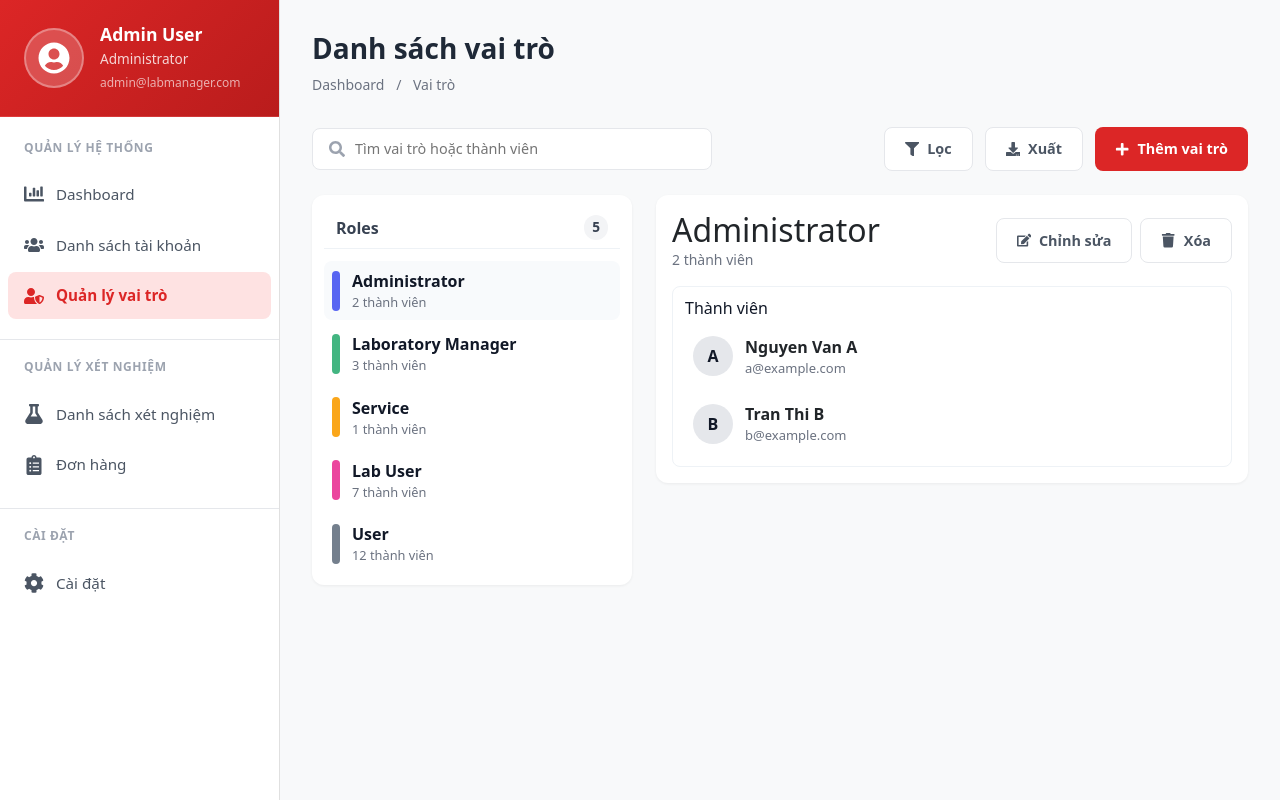
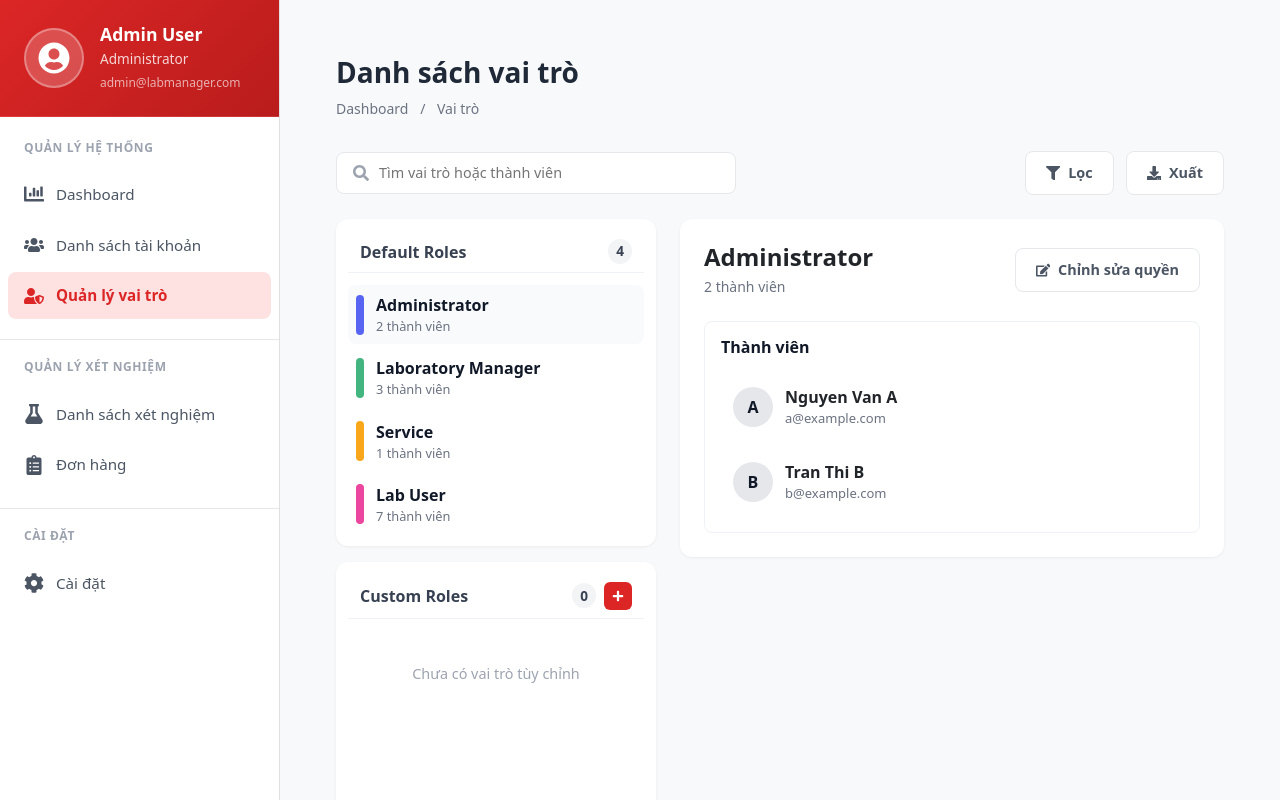
Before and after one commit to laptruong-hub/Laboratory-Management-ReactJS, a React (Vite) app: page /features/roles in a window 1280 px wide. Built offline with nearby package versions, Linux system fonts and the light colour scheme.

Commit message:
mod(ui): role page modified

```diff
--- a/src/pages/role/RolesPage.tsx
+++ b/src/pages/role/RolesPage.tsx
@@ -7,12 +7,15 @@ import {
   FaTrash,
   FaFilter,
   FaDownload,
+  FaChevronLeft,
+  FaChevronRight,
 } from "react-icons/fa";
 
 const PageContainer = styled.div`
   width: 100%;
   max-width: 1400px;
   margin: 0 auto;
+  padding: 1.5rem;
 `;
 
 const PageHeader = styled.div`
@@ -121,7 +124,6 @@ const Button = styled.button<{ $variant?: "primary" | "secondary" }>`
       : `background:white;color:#4b5563;border:1px solid #e5e7eb; &:hover{background:#f9fafb}`}
 `;
 
-// New layout styled components for Discord-like roles list
 const FlexLayout = styled.div`
   display: flex;
   gap: 1.5rem;
@@ -130,6 +132,12 @@ const FlexLayout = styled.div`
 
 const Sidebar = styled.aside`
   width: 320px;
+  display: flex;
+  flex-direction: column;
+  gap: 1rem;
+`;
+
+const SidebarSection = styled.div`
   background: white;
   border-radius: 12px;
   box-shadow: 0 1px 3px rgba(0, 0, 0, 0.06);
@@ -147,6 +155,30 @@ const SidebarHeader = styled.div`
   border-bottom: 1px solid #eef2f6;
 `;
 
+const AddRoleButton = styled.button`
+  display: flex;
+  align-items: center;
+  justify-content: center;
+  gap: 0.5rem;
+  padding: 0.5rem;
+  background: #dc2626;
+  color: white;
+  border: none;
+  border-radius: 6px;
+  font-weight: 600;
+  font-size: 0.85rem;
+  cursor: pointer;
+  transition: all 0.2s ease;
+
+  &:hover {
+    background: #b91c1c;
+  }
+
+  svg {
+    font-size: 0.75rem;
+  }
+`;
+
 const CountBadge = styled.span`
   background: #f3f4f6;
   color: #374151;
@@ -161,6 +193,7 @@ const RoleList = styled.div`
   flex-direction: column;
   gap: 0.25rem;
   margin-top: 0.75rem;
+  min-height: 240px;
 `;
 
 const RoleItem = styled.div<{ $active?: boolean; roleColor?: string }>`
@@ -208,35 +241,79 @@ const RoleActions = styled.div`
   color: #6b7280;
   svg {
     cursor: pointer;
+    &:hover {
+      color: #dc2626;
     }
+  }
+`;
+
+const PaginationControls = styled.div`
+  display: flex;
+  justify-content: center;
+  align-items: center;
+  gap: 0.5rem;
+  margin-top: 0.75rem;
+  padding-top: 0.75rem;
+  border-top: 1px solid #eef2f6;
+`;
+
+const PaginationButton = styled.button`
+  display: inline-flex;
+  align-items: center;
+  justify-content: center;
+  width: 28px;
+  height: 28px;
+  padding: 0;
+  background: white;
+  border: 1px solid #e5e7eb;
+  border-radius: 6px;
+  font-size: 0.85rem;
+  cursor: pointer;
+  transition: all 0.2s ease;
+
+  &:hover:not(:disabled) {
+    background: #f9fafb;
+  }
+
+  &:disabled {
+    opacity: 0.5;
+    cursor: not-allowed;
+  }
+`;
+
+const PageInfo = styled.span`
+  font-size: 0.85rem;
+  color: #6b7280;
 `;
 
 const Content = styled.main`
   flex: 1;
   background: white;
   border-radius: 12px;
-  padding: 1rem;
+  padding: 1.5rem;
   box-shadow: 0 1px 3px rgba(0, 0, 0, 0.06);
+  overflow: auto;
 `;
 
 const ContentHeader = styled.div`
   display: flex;
   justify-content: space-between;
   align-items: center;
-  margin-bottom: 1rem;
+  margin-bottom: 1.5rem;
 `;
 
 const Panel = styled.section`
   background: white;
   border-radius: 8px;
-  padding: 0.75rem;
+  padding: 1rem;
   border: 1px solid #eef2f6;
 `;
 
 const SectionTitle = styled.h3`
-  margin: 0 0 0.5rem 0;
+  margin: 0 0 1rem 0;
   font-size: 1rem;
   color: #111827;
+  font-weight: 700;
 `;
 
 const MemberList = styled.div`
@@ -249,7 +326,7 @@ const MemberRow = styled.div`
   display: flex;
   gap: 0.75rem;
   align-items: center;
-  padding: 0.5rem;
+  padding: 0.75rem;
   border-radius: 8px;
   transition: background 0.12s ease;
 
@@ -268,9 +345,9 @@ const Avatar = styled.div`
   justify-content: center;
   color: #111827;
   font-weight: 700;
+  flex-shrink: 0;
 `;
 
-// Modal and permission editor styles
 const ModalOverlay = styled.div`
   position: fixed;
   inset: 0;
@@ -294,6 +371,8 @@ const ModalHeader = styled.div`
   padding: 1rem 1.25rem;
   font-weight: 800;
   border-bottom: 1px solid #eef2f6;
+  font-size: 1.1rem;
+  color: #111827;
 `;
 
 const ModalBody = styled.div`
@@ -319,14 +398,17 @@ const PermissionGroup = styled.div`
 const GroupTitle = styled.div`
   font-weight: 700;
   margin-bottom: 0.5rem;
+  color: #374151;
 `;
 
 const PermissionRow = styled.div`
   display: flex;
   justify-content: space-between;
   align-items: center;
-  padding: 0.4rem 0.5rem;
+  padding: 0.5rem;
   border-radius: 6px;
+  font-size: 0.9rem;
+  color: #4b5563;
 `;
 
 const ToggleSwitch = styled.label`
@@ -369,26 +451,6 @@ const ToggleSwitch = styled.label`
   }
 `;
 
-const DefaultsColumn = styled.div`
-  flex: 1;
-  border-left: 1px solid #eef2f6;
-  padding-left: 1rem;
-`;
-
-const ChipRow = styled.div`
-  display: flex;
-  gap: 0.5rem;
-  flex-wrap: wrap;
-`;
-
-const RoleChip = styled.div<{ small?: boolean }>`
-  background: #f3f4f6;
-  padding: ${(props) => (props.small ? "0.25rem 0.5rem" : "0.35rem 0.8rem")};
-  border-radius: 999px;
-  font-weight: 700;
-  font-size: ${(props) => (props.small ? "0.75rem" : "0.85rem")};
-`;
-
 const ModalFooter = styled.div`
   display: flex;
   justify-content: flex-end;
@@ -396,12 +458,54 @@ const ModalFooter = styled.div`
   margin-top: 1rem;
 `;
 
+const EmptyState = styled.div`
+  padding: 2rem;
+  text-align: center;
+  color: #9ca3af;
+  font-size: 0.9rem;
+`;
+
+const FormGroup = styled.div`
+  display: flex;
+  flex-direction: column;
+  gap: 0.5rem;
+  margin-bottom: 1rem;
+`;
+
+const Label = styled.label`
+  font-weight: 600;
+  color: #374151;
+  font-size: 0.9rem;
+`;
+
+const Input = styled.input`
+  width: 100%;
+  padding: 0.5rem 0.75rem;
+  border: 1px solid #e5e7eb;
+  border-radius: 8px;
+  font-size: 0.9rem;
+  outline: none;
+  transition: border-color 0.2s ease;
+
+  &:focus {
+    border-color: #dc2626;
+  }
+`;
+
+const ColorInput = styled.input`
+  width: 80px;
+  height: 40px;
+  border: 1px solid #e5e7eb;
+  border-radius: 8px;
+  cursor: pointer;
+`;
 
 interface Role {
   id: number;
   name: string;
-  color: string; // hex or name used for stripe
+  color: string;
   members: number;
+  isDefault?: boolean;
 }
 
 interface Member {
@@ -410,6 +514,8 @@ interface Member {
   email?: string;
 }
 
+const ROLES_PER_PAGE = 3;
+const MEMBERS_PER_PAGE = 5;
 
 const RolesPage: React.FC = () => {
   const [searchTerm, setSearchTerm] = useState("");
@@ -423,21 +529,46 @@ const RolesPage: React.FC = () => {
   );
   const [roleNameInput, setRoleNameInput] = useState("");
   const [roleColorInput, setRoleColorInput] = useState("#5865F2");
-  const [editingRoleId, setEditingRoleId] = useState<number | null>(null);
+  const [customRolesPage, setCustomRolesPage] = useState(0);
+  const [membersPage, setMembersPage] = useState(0);
+
   const filterRef = useRef<HTMLDivElement | null>(null);
+  const memberListRef = useRef<HTMLDivElement | null>(null);
+  const defaultRolesRef = useRef<HTMLDivElement | null>(null);
+  const customRolesRef = useRef<HTMLDivElement | null>(null);
 
-  // Mock roles
+  const [memberListHeight, setMemberListHeight] = useState("auto");
+
   const initialRoles: Role[] = [
-    { id: 1, name: "Administrator", color: "#5865F2", members: 2 },
-    { id: 2, name: "Laboratory Manager", color: "#43B581", members: 3 },
-    { id: 3, name: "Service", color: "#FAA61A", members: 1 },
-    { id: 4, name: "Lab User", color: "#EB459E", members: 7 },
-    { id: 5, name: "User", color: "#747F8D", members: 12 },
+    {
+      id: 1,
+      name: "Administrator",
+      color: "#5865F2",
+      members: 2,
+      isDefault: true,
+    },
+    {
+      id: 2,
+      name: "Laboratory Manager",
+      color: "#43B581",
+      members: 3,
+      isDefault: true,
+    },
+    { id: 3, name: "Service", color: "#FAA61A", members: 1, isDefault: true },
+    {
+      id: 4,
+      name: "Lab User",
+      color: "#EB459E",
+      members: 7,
+      isDefault: true,
+    },
   ];
 
   const [rolesState, setRolesState] = useState<Role[]>(initialRoles);
 
-  // Mock members for the selected role (by role id)
+  const defaultRoles = rolesState.filter((r) => r.isDefault);
+  const customRoles = rolesState.filter((r) => !r.isDefault);
+
   const membersMap: Record<number, Member[]> = {
     1: [
       { id: 1, name: "Nguyen Van A", email: "a@example.com" },
@@ -458,13 +589,8 @@ const RolesPage: React.FC = () => {
       { id: 12, name: "User 6" },
       { id: 13, name: "User 7" },
     ],
-    5: Array.from({ length: 12 }).map((_, i) => ({
-      id: 20 + i,
-      name: `Member ${i + 1}`,
-    })),
   };
 
-  // Permission groups used inside the modal (mock)
   const permissionGroups: { title: string; items: string[] }[] = [
     { title: "Quyền hạn cơ bản", items: ["Read only"] },
     {
@@ -482,9 +608,8 @@ const RolesPage: React.FC = () => {
     rolesState.find((r) => r.id === selectedRoleId) ?? rolesState[0];
   const members = selectedRoleId ? membersMap[selectedRoleId] ?? [] : [];
 
-
-  const sortedRoles = React.useMemo(() => {
-    const copy = [...rolesState];
+  const sortRoles = (roles: Role[]) => {
+    const copy = [...roles];
     if (sortOption === "role") {
       return copy.sort((a, b) =>
         a.name.localeCompare(b.name, "en", { sensitivity: "base" })
@@ -494,7 +619,49 @@ const RolesPage: React.FC = () => {
       return copy.sort((a, b) => b.members - a.members);
     }
     return copy;
-  }, [rolesState, sortOption]);
+  };
+
+  const sortedDefaultRoles = sortRoles(defaultRoles);
+  const sortedCustomRoles = sortRoles(customRoles);
+
+  // Pagination for custom roles
+  const totalCustomPages = Math.ceil(sortedCustomRoles.length / ROLES_PER_PAGE);
+  const paginatedCustomRoles = sortedCustomRoles.slice(
+    customRolesPage * ROLES_PER_PAGE,
+    (customRolesPage + 1) * ROLES_PER_PAGE
+  );
+
+  // Pagination for members
+  const totalMemberPages = Math.ceil(members.length / MEMBERS_PER_PAGE);
+  const paginatedMembers = members.slice(
+    membersPage * MEMBERS_PER_PAGE,
+    (membersPage + 1) * MEMBERS_PER_PAGE
+  );
+
+  const handleRoleSelect = (roleId: number) => {
+    setSelectedRoleId(roleId);
+    setMembersPage(0);
+    // Scroll member list to top
+    if (memberListRef.current) {
+      memberListRef.current.scrollTo({ top: 0, behavior: "smooth" });
+    }
+  };
+
+  // Calculate member list height based on sidebar sections
+  useEffect(() => {
+    const calculateHeight = () => {
+      if (defaultRolesRef.current && customRolesRef.current) {
+        const defaultHeight = defaultRolesRef.current.offsetHeight;
+        const customHeight = customRolesRef.current.offsetHeight;
+        const totalHeight = defaultHeight + customHeight + 16; // 16px is the gap
+        setMemberListHeight(`${totalHeight}px`);
+      }
+    };
+
+    calculateHeight();
+    window.addEventListener("resize", calculateHeight);
+    return () => window.removeEventListener("resize", calculateHeight);
+  }, [sortedDefaultRoles.length, sortedCustomRoles.length, customRolesPage]);
 
   useEffect(() => {
     function onDocClick(e: MouseEvent) {
@@ -581,34 +748,21 @@ const RolesPage: React.FC = () => {
             <FaDownload />
             Xuất
           </Button>
-          <Button
-            $variant="primary"
-            onClick={() => {
-              // Open create modal in create mode (not editing)
-              setEditingRoleId(null);
-              setRoleNameInput("");
-              setRoleColorInput("#5865F2");
-              setShowCreateModal(true);
-            }}
-          >
-            <FaPlus />
-            Thêm vai trò
-          </Button>
         </ActionButtons>
       </ControlBar>
 
-      {/* Discord-like two-column */}
       <FlexLayout>
         <Sidebar>
+          <SidebarSection ref={defaultRolesRef}>
             <SidebarHeader>
-            Roles
-            <CountBadge>{rolesState.length}</CountBadge>
+              Default Roles
+              <CountBadge>{defaultRoles.length}</CountBadge>
             </SidebarHeader>
             <RoleList>
-            {sortedRoles.map((role) => (
+              {sortedDefaultRoles.map((role) => (
                 <RoleItem
                   key={role.id}
-                onClick={() => setSelectedRoleId(role.id)}
+                  onClick={() => handleRoleSelect(role.id)}
                   $active={role.id === selectedRoleId}
                   roleColor={role.color}
                   title={`${role.name} — ${role.members} thành viên`}
@@ -618,19 +772,110 @@ const RolesPage: React.FC = () => {
                     <RoleName>{role.name}</RoleName>
                     <RoleMeta>{role.members} thành viên</RoleMeta>
                   </RoleLabel>
-                <RoleActions>
-                  {/* left-item delete removed per design */}
+                </RoleItem>
+              ))}
+            </RoleList>
+          </SidebarSection>
+
+          <SidebarSection ref={customRolesRef}>
+            <SidebarHeader>
+              Custom Roles
+              <div
+                style={{ display: "flex", gap: "0.5rem", alignItems: "center" }}
+              >
+                <CountBadge>{customRoles.length}</CountBadge>
+                <AddRoleButton
+                  onClick={() => {
+                    setRoleNameInput("");
+                    setRoleColorInput("#5865F2");
+                    setShowCreateModal(true);
+                  }}
+                >
+                  <FaPlus />
+                </AddRoleButton>
+              </div>
+            </SidebarHeader>
+            <RoleList>
+              {customRoles.length === 0 ? (
+                <EmptyState>Chưa có vai trò tùy chỉnh</EmptyState>
+              ) : (
+                <>
+                  {paginatedCustomRoles.map((role) => (
+                    <RoleItem
+                      key={role.id}
+                      onClick={() => handleRoleSelect(role.id)}
+                      $active={role.id === selectedRoleId}
+                      roleColor={role.color}
+                      title={`${role.name} — ${role.members} thành viên`}
+                    >
+                      <RoleLeftStripe
+                        style={{ backgroundColor: role.color }}
+                      />
+                      <RoleLabel>
+                        <RoleName>{role.name}</RoleName>
+                        <RoleMeta>{role.members} thành viên</RoleMeta>
+                      </RoleLabel>
+                      <RoleActions onClick={(e) => e.stopPropagation()}>
+                        <FaEdit
+                          size={14}
+                          onClick={() => {
+                            setRoleNameInput(role.name);
+                            setRoleColorInput(role.color);
+                            setShowCreateModal(true);
+                          }}
+                        />
+                        <FaTrash
+                          size={14}
+                          onClick={() => {
+                            setSelectedRoleId(role.id);
+                            setShowDeleteConfirm(true);
+                          }}
+                        />
                       </RoleActions>
                     </RoleItem>
                   ))}
+
+                  {totalCustomPages > 1 && (
+                    <PaginationControls>
+                      <PaginationButton
+                        onClick={() =>
+                          setCustomRolesPage((p) => Math.max(0, p - 1))
+                        }
+                        disabled={customRolesPage === 0}
+                      >
+                        <FaChevronLeft />
+                      </PaginationButton>
+                      <PageInfo>
+                        {customRolesPage + 1} / {totalCustomPages}
+                      </PageInfo>
+                      <PaginationButton
+                        onClick={() =>
+                          setCustomRolesPage((p) =>
+                            Math.min(totalCustomPages - 1, p + 1)
+                          )
+                        }
+                        disabled={customRolesPage >= totalCustomPages - 1}
+                      >
+                        <FaChevronRight />
+                      </PaginationButton>
+                    </PaginationControls>
+                  )}
+                </>
+              )}
             </RoleList>
+          </SidebarSection>
         </Sidebar>
 
-        <Content>
+        <Content
+          ref={memberListRef}
+          style={{ maxHeight: memberListHeight }}
+        >
           <ContentHeader>
             <div>
-              <h2 style={{ margin: 0 }}>{selectedRole?.name}</h2>
-              <div style={{ color: "#6b7280", fontSize: 14 }}>
+              <h2 style={{ margin: 0, fontSize: "1.5rem", fontWeight: 700 }}>
+                {selectedRole?.name}
+              </h2>
+              <div style={{ color: "#6b7280", fontSize: 14, marginTop: 4 }}>
                 {selectedRole?.members} thành viên
               </div>
             </div>
@@ -638,18 +883,19 @@ const RolesPage: React.FC = () => {
               <Button
                 $variant="secondary"
                 onClick={() => {
-                  // restore previous behavior: open permissions modal
                   setShowModal(true);
                 }}
               >
-                <FaEdit /> Chỉnh sửa
+                <FaEdit /> Chỉnh sửa quyền
               </Button>
+              {!selectedRole?.isDefault && (
                 <Button
                   $variant="secondary"
                   onClick={() => setShowDeleteConfirm(true)}
                 >
                   <FaTrash /> Xóa
                 </Button>
+              )}
             </div>
           </ContentHeader>
 
@@ -657,9 +903,11 @@ const RolesPage: React.FC = () => {
             <SectionTitle>Thành viên</SectionTitle>
             <MemberList>
               {members.length === 0 && (
-                <div style={{ color: "#9ca3af" }}>Không có thành viên</div>
+                <div style={{ color: "#9ca3af", textAlign: "center", padding: "1rem" }}>
+                  Không có thành viên
+                </div>
               )}
-              {members.map((m) => (
+              {paginatedMembers.map((m) => (
                 <MemberRow key={m.id}>
                   <Avatar>
                     {m.name.split(" ").pop()?.charAt(0) ?? m.name.charAt(0)}
@@ -675,13 +923,38 @@ const RolesPage: React.FC = () => {
                 </MemberRow>
               ))}
             </MemberList>
+
+            {totalMemberPages > 1 && (
+              <PaginationControls>
+                <PaginationButton
+                  onClick={() => setMembersPage((p) => Math.max(0, p - 1))}
+                  disabled={membersPage === 0}
+                >
+                  <FaChevronLeft />
+                </PaginationButton>
+                <PageInfo>
+                  {membersPage + 1} / {totalMemberPages}
+                </PageInfo>
+                <PaginationButton
+                  onClick={() =>
+                    setMembersPage((p) => Math.min(totalMemberPages - 1, p + 1))
+                  }
+                  disabled={membersPage >= totalMemberPages - 1}
+                >
+                  <FaChevronRight />
+                </PaginationButton>
+              </PaginationControls>
+            )}
           </Panel>
         </Content>
       </FlexLayout>
+
       {showModal && (
         <ModalOverlay onClick={() => setShowModal(false)}>
           <ModalContent onClick={(e) => e.stopPropagation()}>
-            <ModalHeader>Chỉnh sửa quyền hạn</ModalHeader>
+            <ModalHeader>
+              Chỉnh sửa quyền hạn - {selectedRole?.name}
+            </ModalHeader>
             <ModalBody>
               <ModalColumns>
                 <PermissionsColumn style={{ flex: 1 }}>
@@ -710,16 +983,13 @@ const RolesPage: React.FC = () => {
               </ModalColumns>
 
               <ModalFooter>
-                <Button
-                  $variant="secondary"
-                  onClick={() => setShowModal(false)}
-                >
+                <Button $variant="secondary" onClick={() => setShowModal(false)}>
                   Hủy
                 </Button>
                 <Button
                   $variant="primary"
                   onClick={() => {
-                    /* TODO: save */ setShowModal(false);
+                    setShowModal(false);
                   }}
                 >
                   Cập nhật
@@ -729,6 +999,7 @@ const RolesPage: React.FC = () => {
           </ModalContent>
         </ModalOverlay>
       )}
+
       {showDeleteConfirm && (
         <ModalOverlay onClick={() => setShowDeleteConfirm(false)}>
           <ModalContent onClick={(e) => e.stopPropagation()}>
@@ -754,7 +1025,6 @@ const RolesPage: React.FC = () => {
                       const next = prev.filter(
                         (r) => r.id !== (selectedRole?.id ?? -1)
                       );
-                      // choose the next selected id
                       const nextId = next.length > 0 ? next[0].id : null;
                       setSelectedRoleId(nextId);
                       return next;
@@ -773,25 +1043,25 @@ const RolesPage: React.FC = () => {
       {showCreateModal && (
         <ModalOverlay onClick={() => setShowCreateModal(false)}>
           <ModalContent onClick={(e) => e.stopPropagation()}>
-            <ModalHeader>Tạo vai trò mới</ModalHeader>
+            <ModalHeader>Tạo vai trò tùy chỉnh</ModalHeader>
             <ModalBody>
-              <div
-                style={{ display: "flex", flexDirection: "column", gap: 12 }}
-              >
-                <label>Tên vai trò</label>
-                <input
+              <FormGroup>
+                <Label>Tên vai trò</Label>
+                <Input
                   value={roleNameInput}
                   onChange={(e) => setRoleNameInput(e.target.value)}
-                  placeholder="Tên vai trò"
+                  placeholder="Nhập tên vai trò"
                 />
+              </FormGroup>
 
-                <label>Màu vai trò</label>
-                <input
+              <FormGroup>
+                <Label>Màu vai trò</Label>
+                <ColorInput
                   type="color"
                   value={roleColorInput}
                   onChange={(e) => setRoleColorInput(e.target.value)}
                 />
-              </div>
+              </FormGroup>
 
               <ModalFooter>
                 <Button
@@ -803,7 +1073,7 @@ const RolesPage: React.FC = () => {
                 <Button
                   $variant="primary"
                   onClick={() => {
-                    const name = roleNameInput.trim() || "New Role";
+                    const name = roleNameInput.trim() || "New Custom Role";
                     const maxId = rolesState.reduce(
                       (acc, r) => Math.max(acc, r.id),
                       0
@@ -813,6 +1083,7 @@ const RolesPage: React.FC = () => {
                       name,
                       color: roleColorInput,
                       members: 0,
+                      isDefault: false,
                     };
                     setRolesState((prev) => [...prev, newRole]);
                     setRoleNameInput("");
```
Also changed, not shown: tsconfig.json (line endings or trailing spaces). Lines whose indentation alone changed are shown as unchanged.
